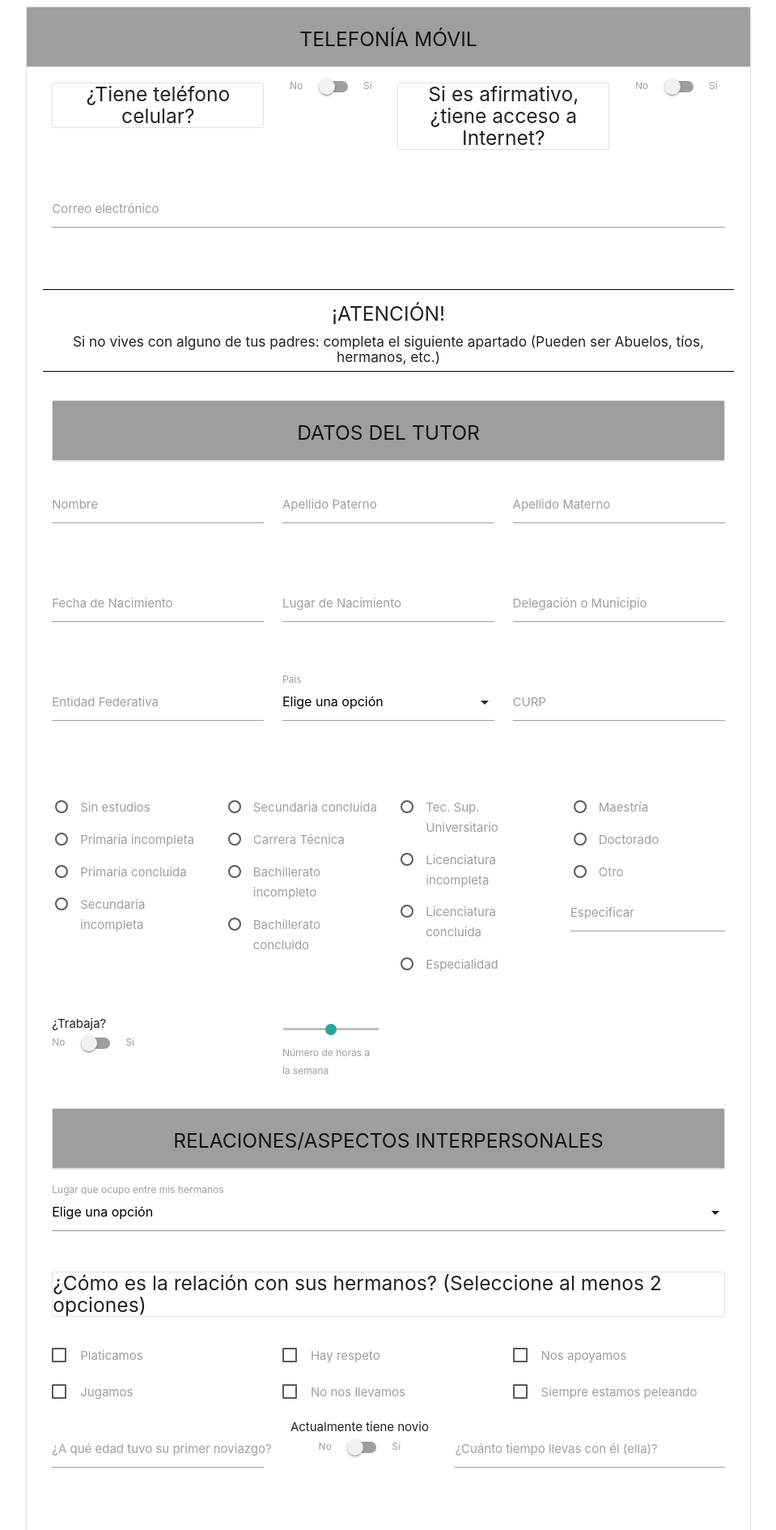
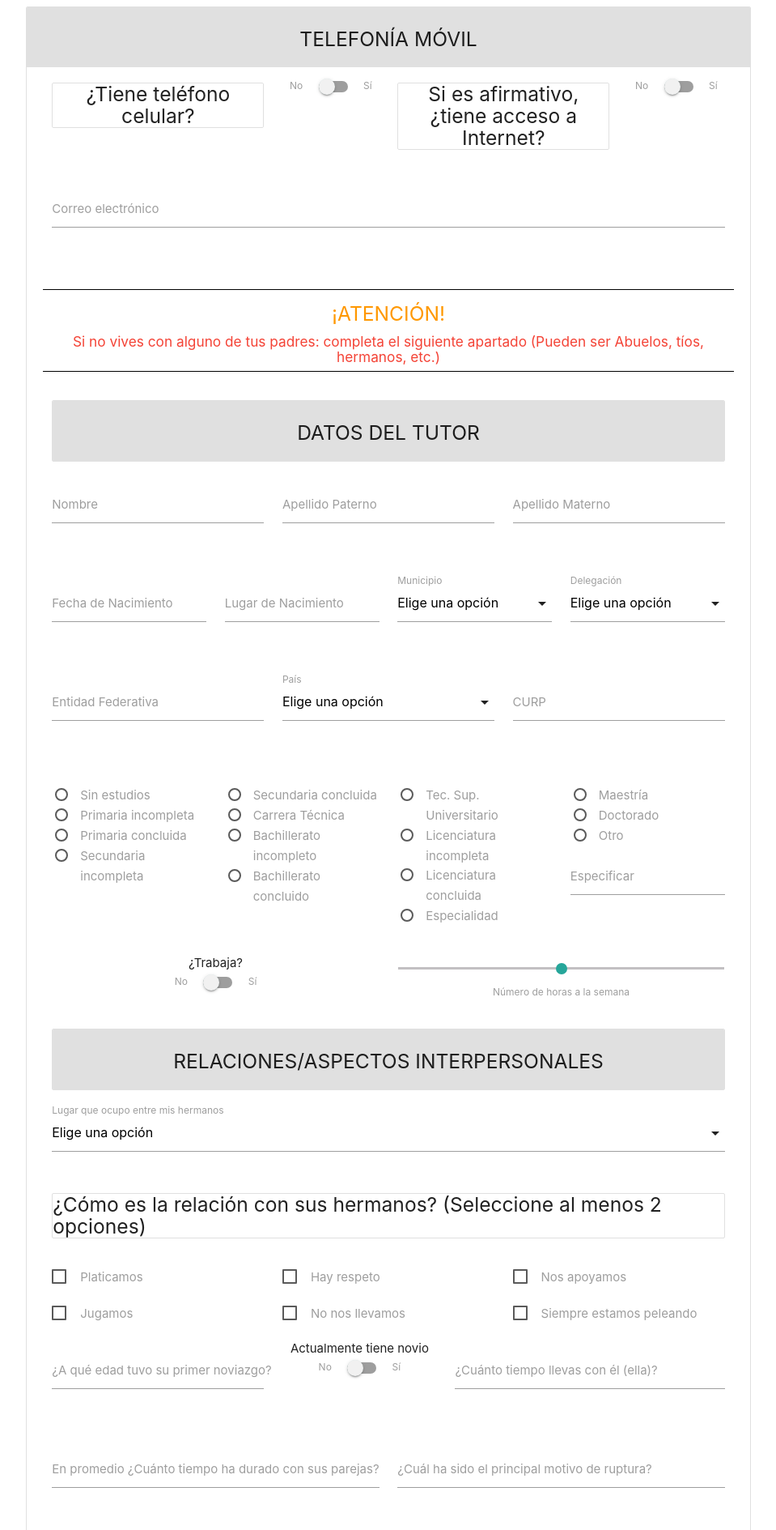
Before and after one commit to Jordani-Valencia/SIREANI, a CodeIgniter app: a page that uses application/views/pantallas/5.php in a window 1280 px wide. Shown: the top 1889 px of the page at 81% size, without its empty margins (160-1119 px from the left). Run offline with CodeIgniter, Linux system fonts and the light colour scheme; some libraries are stand-ins or nearby versions.

Commit message:
Trabajando

```diff
--- a/application/views/pantallas/5.php
+++ b/application/views/pantallas/5.php
@@ -11,7 +11,7 @@
 	<div class="container">
 		<div class="row">
 	      <ul class="collection with-header">
-	        <li class="collection-header grey"><h5 class="center">TELEFONÍA MÓVIL</h5>
+	        <li class="collection-header grey lighten-2"><h5 class="center">TELEFONÍA MÓVIL</h5>
 			<form action="" class="col s12">
 				<!--Inicio Fila1-->
 				<div class="row">
@@ -52,15 +52,15 @@
 				<div class="row">
 					<div class="section">
 						<div class="divider black"></div>
-						<h5 class="center">¡ATENCIÓN!</h5>
-						<h6 class="center">Si no vives con alguno de tus padres: completa el siguiente apartado (Pueden ser Abuelos, tíos, hermanos, etc.)</h6>
+						<h5 class="center orange-text">¡ATENCIÓN!</h5>
+						<h6 class="center red-text accent-3">Si no vives con alguno de tus padres: completa el siguiente apartado (Pueden ser Abuelos, tíos, hermanos, etc.)</h6>
 						<div class="divider black"></div>
 					</div>
 				</div>
 				<!--Fin Fila3-->
 				<!--Encabezado-->
 				<ul class="collection with-header">
-	        	<li class="collection-header grey"><h5 class="center">DATOS DEL TUTOR</h5></li></ul>
+	        	<li class="collection-header grey lighten-2"><h5 class="center">DATOS DEL TUTOR</h5></li></ul>
 				<!--Inicio Fila4-->
 				<div class="row">
 					<div class="input-field col s4">
@@ -84,21 +84,29 @@
 				<!--Fin Fila4-->
 				<!--Inicio Fila5-->
 				<div class="row">
-					<div class="input-field col s4">
+					<div class="input-field col s3">
   					<input type="text" id="nac4" class="datepicker" name="nacimiento4" required>
 						<label for="nac4">Fecha de Nacimiento</label>
 					</div>
 
-    				<div class="input-field col s4">
+    				<div class="input-field col s3">
 							<input class="validate" id="lug4" type="text" name="lugar4" required>
 							<label for="lug4">Lugar de Nacimiento</label>
 							<span class="helper-text" data-error="Campo vacío o Incorrecto" data-success="Bien"></span>
     				</div>
 
-    				<div class="input-field col s4">
-							<input class="validate" id="mun6" type="text" name="municipio6" required>
-							<label for="mun6">Delegación o Municipio</label>
-							<span class="helper-text" data-error="Campo vacío o Incorrecto" data-success="Bien"></span>
+    				<div class="input-field col s3" id="mun6">
+						<select name="municipio6" required>
+							<option value="" disabled selected>Elige una opción</option>
+						</select>
+						<label>Municipio</label>
+    				</div>
+
+    				<div class="input-field col s3" id="del6">
+						<select name="delegacion6" required>
+							<option value="" disabled selected>Elige una opción</option>
+						</select>
+						<label>Delegación</label>
     				</div>
 				</div>
 				<!--Fin Fila5-->
@@ -110,12 +118,23 @@
 						<span class="helper-text" data-error="Campo vacío o Incorrecto" data-success="Bien"></span>
     			</div>
 
-					<div class="input-field col s4">
+					<div class="input-field col s4" id="pais3">
     					<select>
       						<option value="" disabled selected>Elige una opción</option>
-      						<option value="1">Option 1</option>
-					      	<option value="2">Option 2</option>
-					      	<option value="3">Option 3</option>
+      						<option value="Alemania">Alemania</option>
+      						<option value="Francia">Francia</option>
+      						<option value="Estados Unidos">Estados Unidos</option>
+      						<option value="Inglaterra">Inglaterra</option>
+      						<option value="México">México</option>
+      						<option value="Guatemala">Guatemala</option>
+      						<option value="Honduras">Honduras</option>
+      						<option value="Argentina">Argentina</option>
+      						<option value="Brasil">Brasil</option>
+      						<option value="Italia">Italia</option>
+      						<option value="Japón">Japón</option>
+      						<option value="China">China</option>
+      						<option value="Espana">España</option>
+					    <label>País</label>
 					    </select>
     					<label>País</label>
     				</div>
@@ -130,71 +149,56 @@
 				<!--Inicio Fila7-->
 				<div class="row">
 					<div class="col s3">
-    					<p><label>
-					     <input class="with-gap" name="grupo4" type="radio"  />
-					     <span>Sin estudios</span></label></p>
+    					<label><input class="with-gap" name="grupo4" type="radio"  />
+					     <span>Sin estudios</span></label>
 
-					    <p><label>
-					     <input class="with-gap" name="grupo4" type="radio"  />
-					     <span>Primaria incompleta</span></label></p>
+					    <label><input class="with-gap" name="grupo4" type="radio"  />
+					     <span>Primaria incompleta</span></label>
 
-					    <p><label>
-					     <input class="with-gap" name="grupo4" type="radio"  />
-					     <span>Primaria concluida</span></label></p>
+					    <label><input class="with-gap" name="grupo4" type="radio"  />
+					     <span>Primaria concluida</span></label>
 
-					    <p><label>
-					     <input class="with-gap" name="grupo4" type="radio"  />
-					     <span>Secundaria incompleta</span></label></p>
+					    <label><input class="with-gap" name="grupo4" type="radio"  />
+					     <span>Secundaria incompleta</span></label>
     				</div>
 
 					<div class="col s3">
-    					<p><label>
-					     <input class="with-gap" name="group4" type="radio"  />
-					     <span>Secundaria concluida</span></label></p>
+    					<label><input class="with-gap" name="grupo4" type="radio"  />
+					     <span>Secundaria concluida</span></label>
 
-					    <p><label>
-					     <input class="with-gap" name="group4" type="radio"  />
-					     <span>Carrera Técnica</span></label></p>
+					    <label><input class="with-gap" name="grupo4" type="radio"  />
+					     <span>Carrera Técnica</span></label>
 
-					    <p><label>
-					     <input class="with-gap" name="group4" type="radio"  />
-					     <span>Bachillerato incompleto</span></label></p>
+					    <label><input class="with-gap" name="grupo4" type="radio"  />
+					     <span>Bachillerato incompleto</span></label>
 
-					    <p><label>
-					     <input class="with-gap" name="group4" type="radio"  />
-					     <span>Bachillerato concluido</span></label></p>
+					    <label><input class="with-gap" name="grupo4" type="radio"  />
+					     <span>Bachillerato concluido</span></label>
     				</div>
 
     				<div class="col s3">
-    					<p><label>
-					     <input class="with-gap" name="group4" type="radio"  />
-					     <span>Tec. Sup. Universitario</span></label></p>
+    					<label><input class="with-gap" name="grupo4" type="radio"  />
+					     <span>Tec. Sup. Universitario</span></label>
 
-					    <p><label>
-					     <input class="with-gap" name="group4" type="radio"  />
-					     <span>Licenciatura incompleta</span></label></p>
+					    <label><input class="with-gap" name="grupo4" type="radio"  />
+					     <span>Licenciatura incompleta</span></label>
 
-					    <p><label>
-					     <input class="with-gap" name="group4" type="radio"  />
-					     <span>Licenciatura concluida</span></label></p>
+					    <label><input class="with-gap" name="grupo4" type="radio"  />
+					     <span>Licenciatura concluida</span></label>
 
-					    <p><label>
-					     <input class="with-gap" name="group4" type="radio"  />
-					     <span>Especialidad</span></label></p>
+					    <label><input class="with-gap" name="grupo4" type="radio"  />
+					     <span>Especialidad</span></label>
     				</div>
 
     				<div class="col s3">
-    					<p><label>
-					     <input class="with-gap" name="group1" type="radio"  />
-					     <span>Maestría</span></label></p>
+    					<label><input class="with-gap" name="group1" type="radio"  />
+					     <span>Maestría</span></label><br>
 
-					    <p><label>
-					     <input class="with-gap" name="group1" type="radio"  />
-					     <span>Doctorado</span></label></p>
+					    <label><input class="with-gap" name="group1" type="radio"  />
+					     <span>Doctorado</span></label><br>
 
-					    <p><label>
-					     <input class="with-gap" name="group1" type="radio"  />
-					     <span>Otro</span></label></p>
+					    <label><input class="with-gap" name="group1" type="radio"  />
+					     <span>Otro</span></label>
 
 							<div class="input-field cols3">
 								<input class="validate" id="gradoesp" type="text" name="especificar14">
@@ -204,8 +208,8 @@
 				</div>
 				<!--Fin Fila7-->
 				<!--Inicio Fila8-->
-				<div class="row">
-					<div class="input-field col s4">
+				<div class="center row">
+					<div class="input-field col s6">
 						<h7>¿Trabaja?</h7>
 						 <div class="switch">
 					    <label>No
@@ -215,7 +219,7 @@
 					  	</div>
 	    			</div>
 
-	    			<div class="col s2">
+	    			<div class="col s6">
 						<p class="range-field">
       				<input type="range" id="hrsemana3" min="0" max="24" name="semana3"/>
       				<label for="hrsemana3">Número de horas a la semana</label>
@@ -225,7 +229,7 @@
 				<!--Fin Fila8-->
 				<!--Encabezado-->
 				<ul class="collection with-header">
-	        	<li class="collection-header grey"><h5 class="center">RELACIONES/ASPECTOS INTERPERSONALES</h5></li></ul>
+	        	<li class="collection-header grey lighten-2"><h5 class="center">RELACIONES/ASPECTOS INTERPERSONALES</h5></li></ul>
 				<!--inicio Fila9-->
 				<div class="row">
 					<div class="input-field col s12">
@@ -248,20 +252,17 @@
 				<!--Inicio Fila10-->
 				<div class="row">
 					<div class="col s4">
-						<label>
-					   <input type="checkbox" name="plat"/>
+						<label><input type="checkbox" name="plat"/>
 					   	<span>Platicamos</span></label>
 					</div>
 
 					<div class="col s4">
-						<label>
-					   <input type="checkbox" name="respeto"/>
+						<label><input type="checkbox" name="respeto"/>
 					   	<span>Hay respeto</span></label>
 					</div>
 
 					<div class="col s4">
-						<label>
-					   <input type="checkbox" name="apoyo"/>
+						<label><input type="checkbox" name="apoyo"/>
 					   	<span>Nos apoyamos</span></label>
 					</div>
 				</div>
@@ -269,20 +270,17 @@
 				<!--Inicio Fila11-->
 				<div class="row">
 					<div class="col s4">
-						<label>
-					  <input type="checkbox" name="jugar"/>
+						<label><input type="checkbox" name="jugar"/>
 					  	<span>Jugamos</span></label>
 					</div>
 
 					<div class="col s4">
-						<label>
-					  <input type="checkbox" name="no"/>
+						<label><input type="checkbox" name="no"/>
 					  	<span>No nos llevamos</span></label>
 					</div>
 
 					<div class="col s4">
-						<label>
-					  <input type="checkbox" name="pelear"/>
+						<label><input type="checkbox" name="pelear"/>
 					  	<span>Siempre estamos peleando</span></label>
 					</div>
 				</div>
@@ -377,9 +375,9 @@
 				</div>
 				<!--Fin Fila15-->
 				<!--Encabezado-->
-	        	<h5 class="center">Agregar integrante   <a class="btn-floating btn-large waves-effect waves-light teal accent-3"><i class="material-icons">add</i></a></h5>
+	        	<h5 class="center">Agregar integrante   <a class="btn-floating btn-large waves-effect waves-light teal accent-3 modal-trigger" href="#datosAdiccion"><i class="material-icons">add</i></a></h5>
 
-				<table class="responsive-table">
+				<table class="responsive-table" id="integrante">
 			        <thead class="orange">
 			          <tr>
 			              <th>Algún integrante de su familia consume</th>
@@ -590,7 +588,80 @@
       			</div>
 			</form>
 		</ul>
+		</div>
 
+		<!--Modal-->
+		<div class="modal" id="datosAdiccion">
+	  <h5 class="modal-close right">&#10005;</h5>
+	  <div class="modal-content center">
+	    <h4>Datos adicciones</h4><br>
+	      <?php echo form_open(""); ?>
+	      <div class="input-field">
+			<select name="sustancia" required>
+				<option value="" disabled selected>Elige una opción</option>
+				<option value="Alcohol">Alcohol</option>
+				<option value="Cigarros">Cigarros</option>
+				<option value="Algun droga">Algún droga</option>
+			</select>
+			<label>Algún integrante de su familia consume:</label>
+
+
+	        <i class="material-icons prefix">person</i>
+	        <input type="text" id="ape" name="apellidos" class="validate" required>
+	        <label for="ape">Integrante de la familia</label>
+	        <span class="helper-text" data-error="Campo vacío o Incorrecto" data-success="Bien"></span>
+	      </div><br>
+
+	      <div class="input-field">
+	        <i class="material-icons prefix">perm_identity</i>
+	        <input type="text" id="nom2" name="nombre2" class="validate" required>
+	        <label for="nom2">Nombres</label>
+	        <span class="helper-text" data-error="Campo vacío o Incorrecto" data-success="Bien"></span>
+	      </div><br>
+
+	      <div class="input-field">
+	        <i class="material-icons prefix">timer</i>
+	        <input type="number" id="ed" name="edad1" max="100" min="1" required step="1" class="validate">
+	        <label for="ed">Edad</label>
+	        <span class="helper-text" data-error="Campo vacío o Incorrecto" data-success="Bien"></span>
+	      </div><br>
+
+	      <div class="input-field">
+	        <i class="material-icons prefix">work</i>
+	        <input type="text" id="ocu2" name="ocupacion2" class="validate" required>
+	        <label for="ocu2">Ocupacion</label>
+	        <span class="helper-text" data-error="Campo vacío o Incorrecto" data-success="Bien"></span>
+	      </div><br>
+
+	      <div class="input-field">
+	        <i class="material-icons prefix">group</i>
+	        <input type="text" id="par" name="parentesco1" class="validate" required>
+	        <span class="helper-text" data-error="Campo vacío o Incorrecto" data-success="Bien"></span>
+	        <label for="par">Parentesco</label>
+	      </div><br>
+
+	      <div class="input-field">
+	        <i class="material-icons prefix">school</i>
+	        <input type="text" id="est" name="estudios1" class="validate" required>
+	        <label for="est">Grado máximo de estudios</label>
+	        <span class="helper-text" data-error="Campo vacío o Incorrecto" data-success="Bien"></span>
+	      </div><br>
+
+	      <div>
+	        <i class="material-icons prefix">wc</i><br />
+	        <label>
+	              <input class="with-gap" name="sexo2" type="radio" value="F"/>
+	              <span>Femenino</span>
+	            </label>
+
+	            <label>
+	              <input class="with-gap" name="sexo2" type="radio" value="M"/>
+	              <span>Masculino</span>
+	            </label>
+	      </div><br />
+
+	      <input type="submit" value="Guardar" class="btn btn-large">
+	    <?php echo form_close(); ?>
 	  </div>
 
 		<ul class="pagination center">
```
Lines whose indentation alone changed are shown as unchanged.
